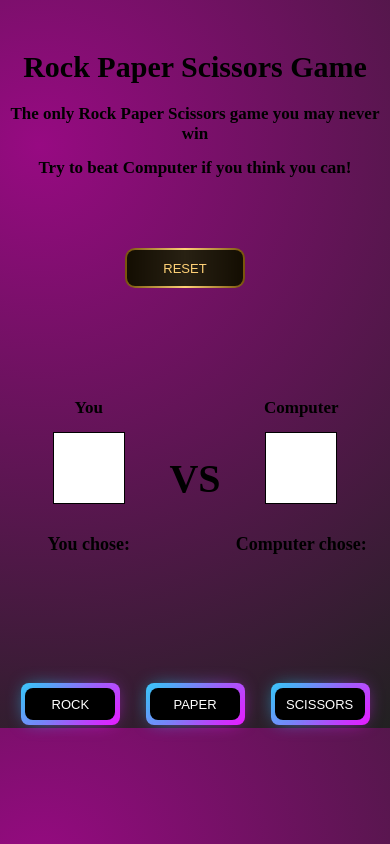
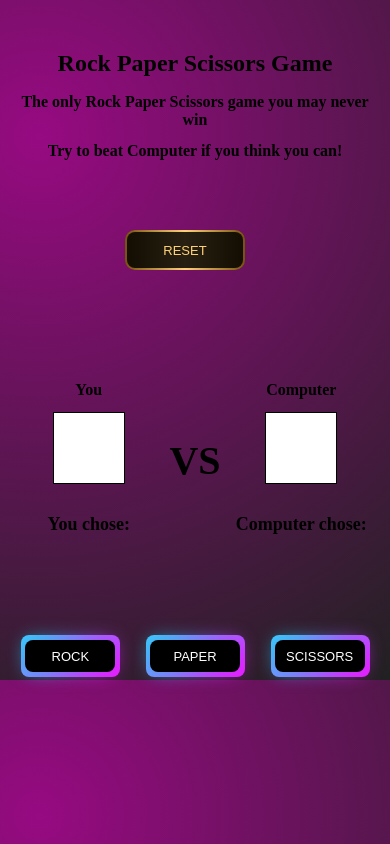
Before and after one commit to RazinShafayet2007/rock-paper-scissors, a plain HTML site: page index.html in a window 390 px wide. Drawn offline with Linux system fonts and the light colour scheme.

Commit message:
add changes

```diff
--- a/styles.css
+++ b/styles.css
@@ -23,14 +23,13 @@ p {
 
 @media (max-width: 768px) {
   h1 {
-    font-size: 30px;
+    font-size: 24px;
     margin-top: 50px;
   }
 
   h2,
   p {
-    font-size: 17px;
-    font-weight: 600;
+    font-size: 16px;
 
   }
 }
@@ -179,7 +178,7 @@ p {
 
 @media (max-width: 768px) {
   #buttons {
-    margin-top: 60px;
+    margin-top: 30px;
   }
 }
 
```
